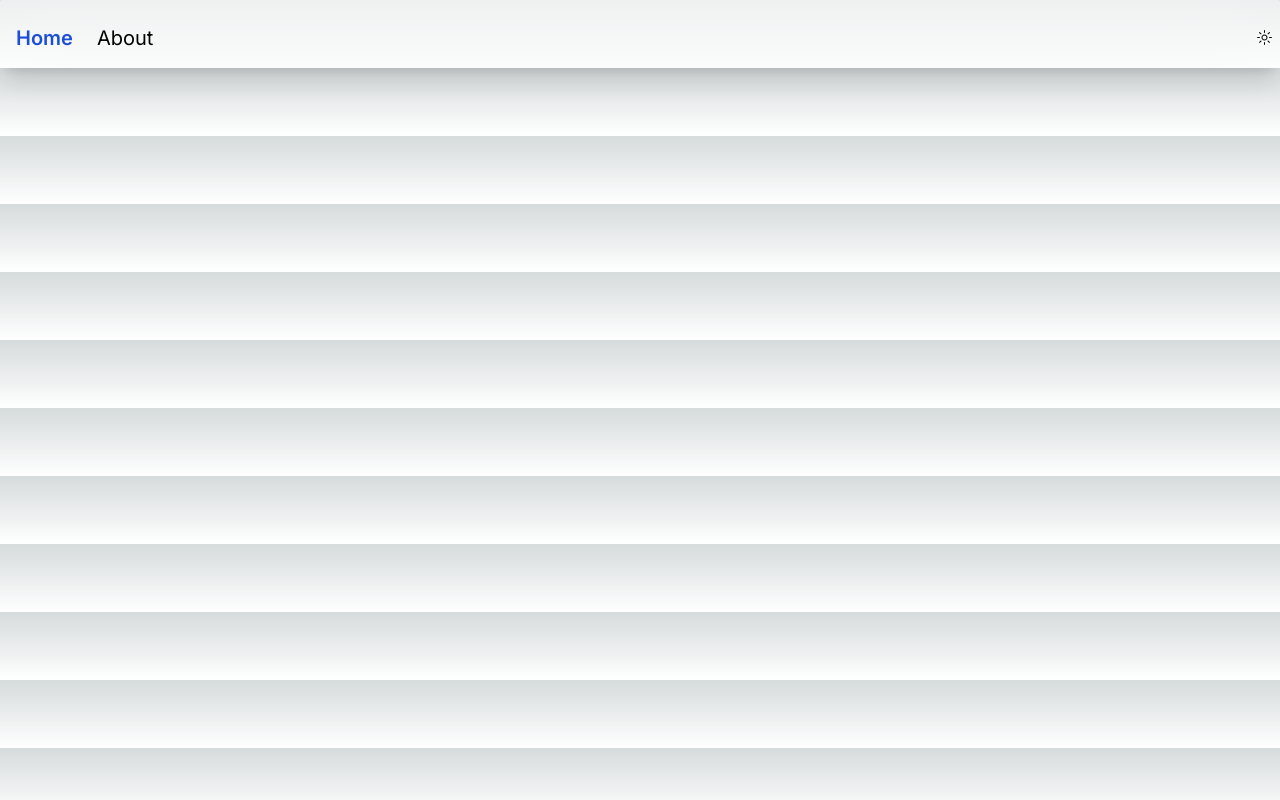
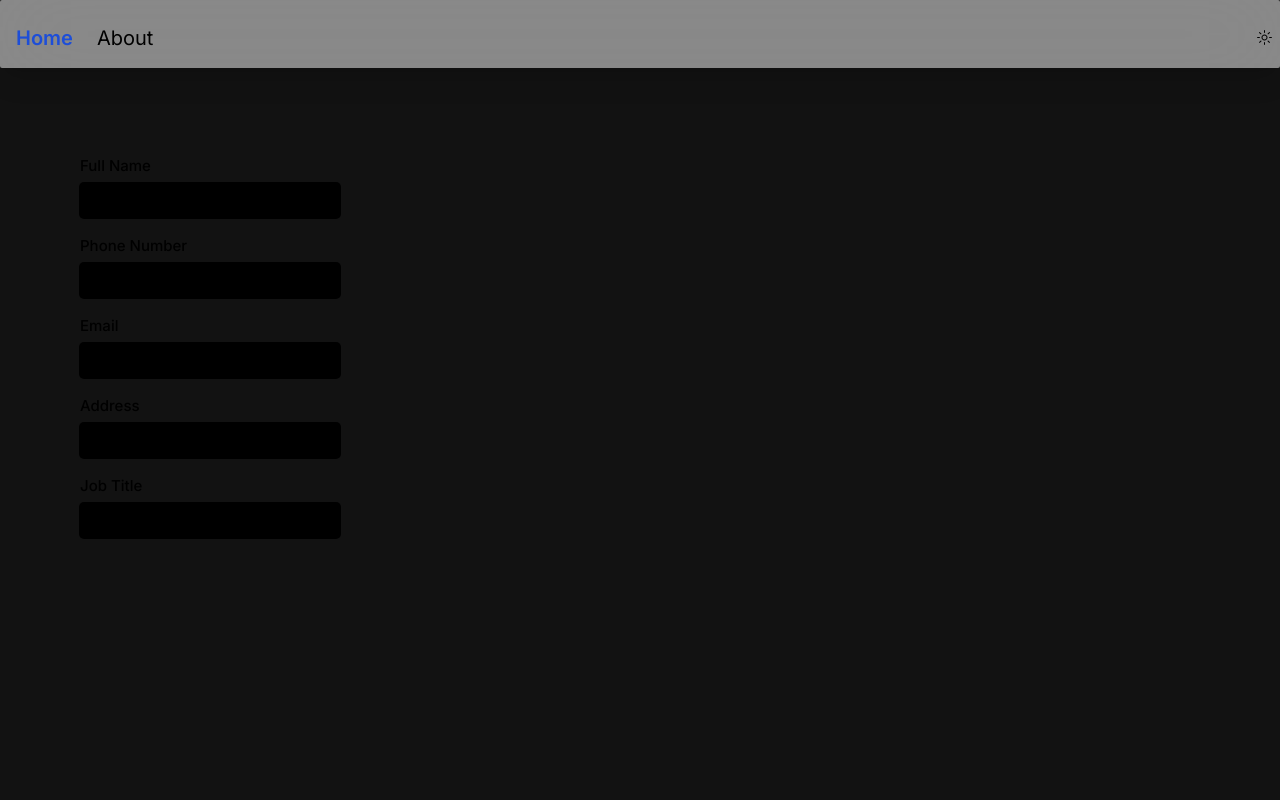
Before and after one commit to ssarkar551/resume-builder, a Next.js app: page / in a window 1280 px wide. Built offline with nearby package versions, Linux system fonts and the light colour scheme.

Commit message:
feat:add form

```diff
--- a/package.json
+++ b/package.json
@@ -15,6 +15,7 @@
     "@radix-ui/react-toggle": "^1.0.3",
     "@radix-ui/react-tooltip": "^1.0.7",
     "clsx": "^2.1.0",
+    "formik": "^2.4.5",
     "next": "14.1.0",
     "next-themes": "^0.2.1",
     "react": "^18",
--- a/src/app/globals.css
+++ b/src/app/globals.css
@@ -1,33 +1,3 @@
 @tailwind base;
 @tailwind components;
 @tailwind utilities;
-
-:root {
-  --foreground-rgb: 0, 0, 0;
-  --background-start-rgb: 214, 219, 220;
-  --background-end-rgb: 255, 255, 255;
-}
-
-@media (prefers-color-scheme: dark) {
-  :root {
-    --foreground-rgb: 255, 255, 255;
-    --background-start-rgb: 0, 0, 0;
-    --background-end-rgb: 0, 0, 0;
-  }
-}
-
-body {
-  color: rgb(var(--foreground-rgb));
-  background: linear-gradient(
-      to bottom,
-      transparent,
-      rgb(var(--background-end-rgb))
-    )
-    rgb(var(--background-start-rgb));
-}
-
-@layer utilities {
-  .text-balance {
-    text-wrap: balance;
-  }
-}
--- a/src/app/layout.tsx
+++ b/src/app/layout.tsx
@@ -1,6 +1,7 @@
 import type { Metadata } from "next";
 import { Inter } from "next/font/google";
 import "./globals.css";
+import { Providers } from "./providers";
 
 const inter = Inter({ subsets: ["latin"] });
 
@@ -16,7 +17,11 @@ export default function RootLayout({
 }>) {
   return (
     <html lang="en">
-      <body className={inter.className}>{children}</body>
+      <body className={inter.className}>
+        <Providers>
+          {children}
+        </Providers>
+      </body>
     </html>
   );
 }
--- a/src/app/page.tsx
+++ b/src/app/page.tsx
@@ -1,9 +1,14 @@
+import FormDemo from "@/components/Form";
 import { Navbar } from "@/components/Navbar";
 import Image from "next/image";
 
 export default function Home() {
   return (
-    <Navbar/>
-
+    <>
+        <Navbar/>
+        <div className="p-20">
+        <FormDemo/>
+        </div>
+    </>
   );
 }
--- /dev/null
+++ b/src/app/providers.tsx
@@ -0,0 +1,14 @@
+"use client";
+
+import { ThemeProvider } from "next-themes";
+
+/**
+ * @see https://github.com/pacocoursey/next-themes#with-app
+ */
+export function Providers({ children }: { children: React.ReactNode }) {
+  return (
+    <ThemeProvider defaultTheme="dark" attribute="class">
+      {children}
+    </ThemeProvider>
+  );
+}
--- /dev/null
+++ b/src/components/Form.tsx
@@ -0,0 +1,91 @@
+"use client"
+import React from 'react';
+import * as Form from '@radix-ui/react-form';
+
+const FormDemo = () => (
+  <Form.Root className="w-[260px]">
+    <Form.Field className="grid mb-[10px]" name="fullname">
+      <div className="flex items-baseline justify-between">
+        <Form.Label className="text-[15px] font-medium leading-[35px] dark:text-white text-black">Full Name</Form.Label>
+        <Form.Message className="text-[13px] dark:text-white text-black opacity-[0.8]" match="valueMissing">
+          Please enter your full name
+        </Form.Message>
+      </div>
+      <Form.Control asChild>
+        <input
+          className="box-border w-full bg-black dark:bg-white shadow-black inline-flex h-[35px] appearance-none items-center justify-center rounded-[4px] px-[10px] text-[15px] leading-none text-black shadow-[0_0_0_1px] outline-none hover:shadow-[0_0_0_1px_black] focus:shadow-[0_0_0_2px_black] selection:color-white selection:bg-blackA6"
+          type="text"
+          required
+        />
+      </Form.Control>
+    </Form.Field>
+    <Form.Field className="grid mb-[10px]" name="phone">
+      <div className="flex items-baseline justify-between">
+        <Form.Label className="text-[15px] font-medium leading-[35px] dark:text-white text-black">Phone Number</Form.Label>
+        <Form.Message className="text-[13px] dark:text-white text-black opacity-[0.8]" match="valueMissing">
+          Please enter your phone number
+        </Form.Message>
+      </div>
+      <Form.Control asChild>
+        <input
+          className="box-border w-full bg-black dark:bg-white shadow-black inline-flex h-[35px] appearance-none items-center justify-center rounded-[4px] px-[10px] text-[15px] leading-none text-black shadow-[0_0_0_1px] outline-none hover:shadow-[0_0_0_1px_black] focus:shadow-[0_0_0_2px_black] selection:color-white selection:bg-blackA6"
+          type="text"
+          required
+        />
+      </Form.Control>
+    </Form.Field>
+    <Form.Field className="grid mb-[10px]" name="email">
+      <div className="flex items-baseline justify-between">
+        <Form.Label className="text-[15px] font-medium leading-[35px] dark:text-white text-black">Email</Form.Label>
+        <Form.Message className="text-[13px] dark:text-white text-black opacity-[0.8]" match="valueMissing">
+          Please enter your email
+        </Form.Message>
+      </div>
+      <Form.Control asChild>
+        <input
+          className="box-border w-full bg-black dark:bg-white shadow-black inline-flex h-[35px] appearance-none items-center justify-center rounded-[4px] px-[10px] text-[15px] leading-none text-black shadow-[0_0_0_1px] outline-none hover:shadow-[0_0_0_1px_black] focus:shadow-[0_0_0_2px_black] selection:color-white selection:bg-blackA6"
+          type="email"
+          required
+        />
+      </Form.Control>
+    </Form.Field>
+    <Form.Field className="grid mb-[10px]" name="address">
+      <div className="flex items-baseline justify-between">
+        <Form.Label className="text-[15px] font-medium leading-[35px] dark:text-white text-black">Address</Form.Label>
+        <Form.Message className="text-[13px] dark:text-white text-black opacity-[0.8]" match="valueMissing">
+          Please enter your address
+        </Form.Message>
+      </div>
+      <Form.Control asChild>
+        <input
+          className="box-border w-full bg-black dark:bg-white shadow-black inline-flex h-[35px] appearance-none items-center justify-center rounded-[4px] px-[10px] text-[15px] leading-none text-black shadow-[0_0_0_1px] outline-none hover:shadow-[0_0_0_1px_black] focus:shadow-[0_0_0_2px_black] selection:color-white selection:bg-blackA6"
+          type="text"
+          required
+        />
+      </Form.Control>
+    </Form.Field>
+    <Form.Field className="grid mb-[10px]" name="jobtitle">
+      <div className="flex items-baseline justify-between">
+        <Form.Label className="text-[15px] font-medium leading-[35px] dark:text-white text-black">Job Title</Form.Label>
+        <Form.Message className="text-[13px] dark:text-white text-black opacity-[0.8]" match="valueMissing">
+          Please enter your job title
+        </Form.Message>
+      </div>
+      <Form.Control asChild>
+        <input
+          className="box-border w-full bg-black dark:bg-white shadow-black inline-flex h-[35px] appearance-none items-center justify-center rounded-[4px] px-[10px] text-[15px] leading-none text-black shadow-[0_0_0_1px] outline-none hover:shadow-[0_0_0_1px_black] focus:shadow-[0_0_0_2px_black] selection:color-white selection:bg-blackA6"
+          type="text"
+          required
+        />
+      </Form.Control>
+    </Form.Field>
+
+    {/* <Form.Submit asChild>
+      <button className="box-border w-full bg-black dark:bg-white shadow-black text-black dark:text-white inline-flex h-[35px] items-center justify-center rounded-[4px] px-[15px] font-medium leading-none shadow-[0_2px_10px] focus:shadow-[0_0_0_2px] focus:shadow-black focus:outline-none mt-[10px]">
+        Post question
+      </button>
+    </Form.Submit> */}
+  </Form.Root>
+);
+
+export default FormDemo;
```
Also changed, not shown: 1 other file (tests, documents, lock files or other folders).
